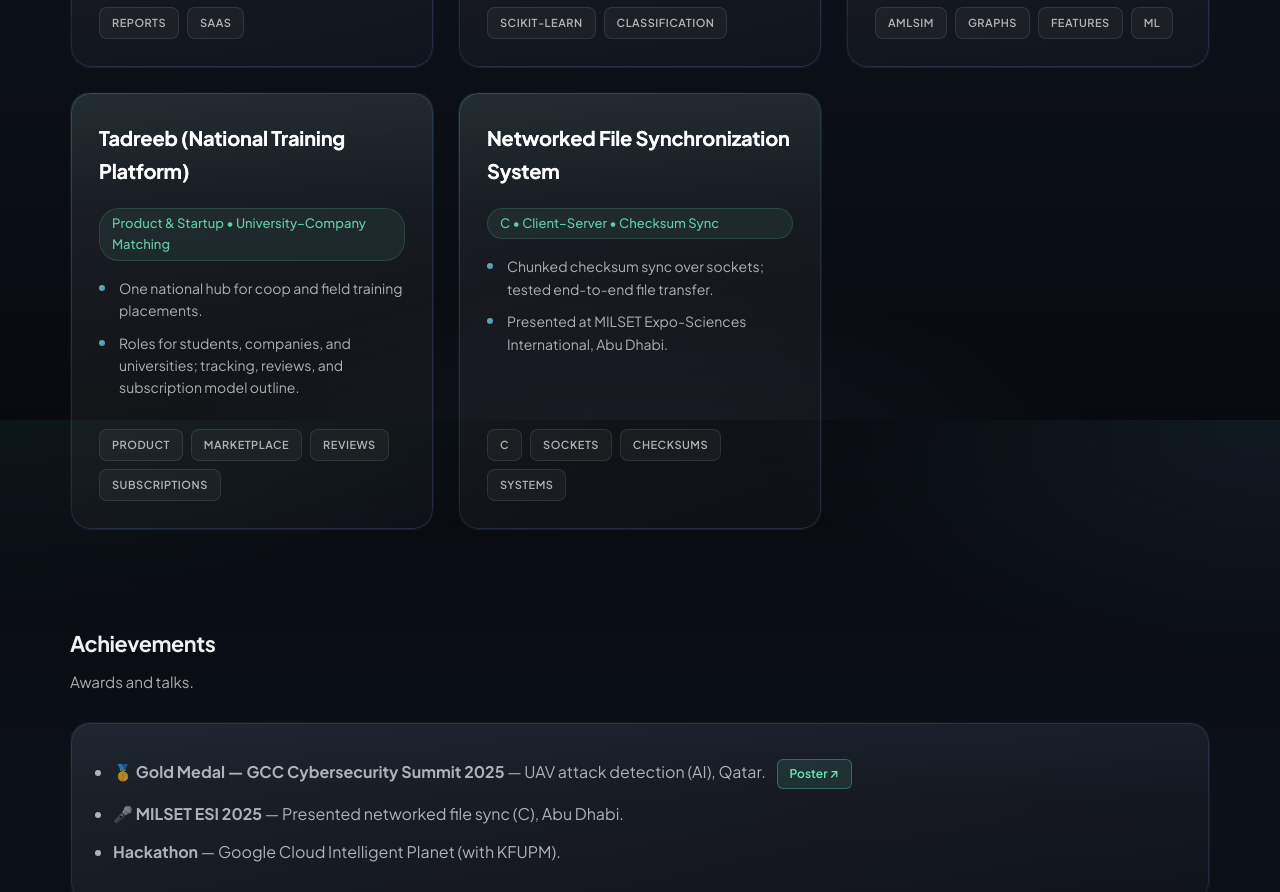
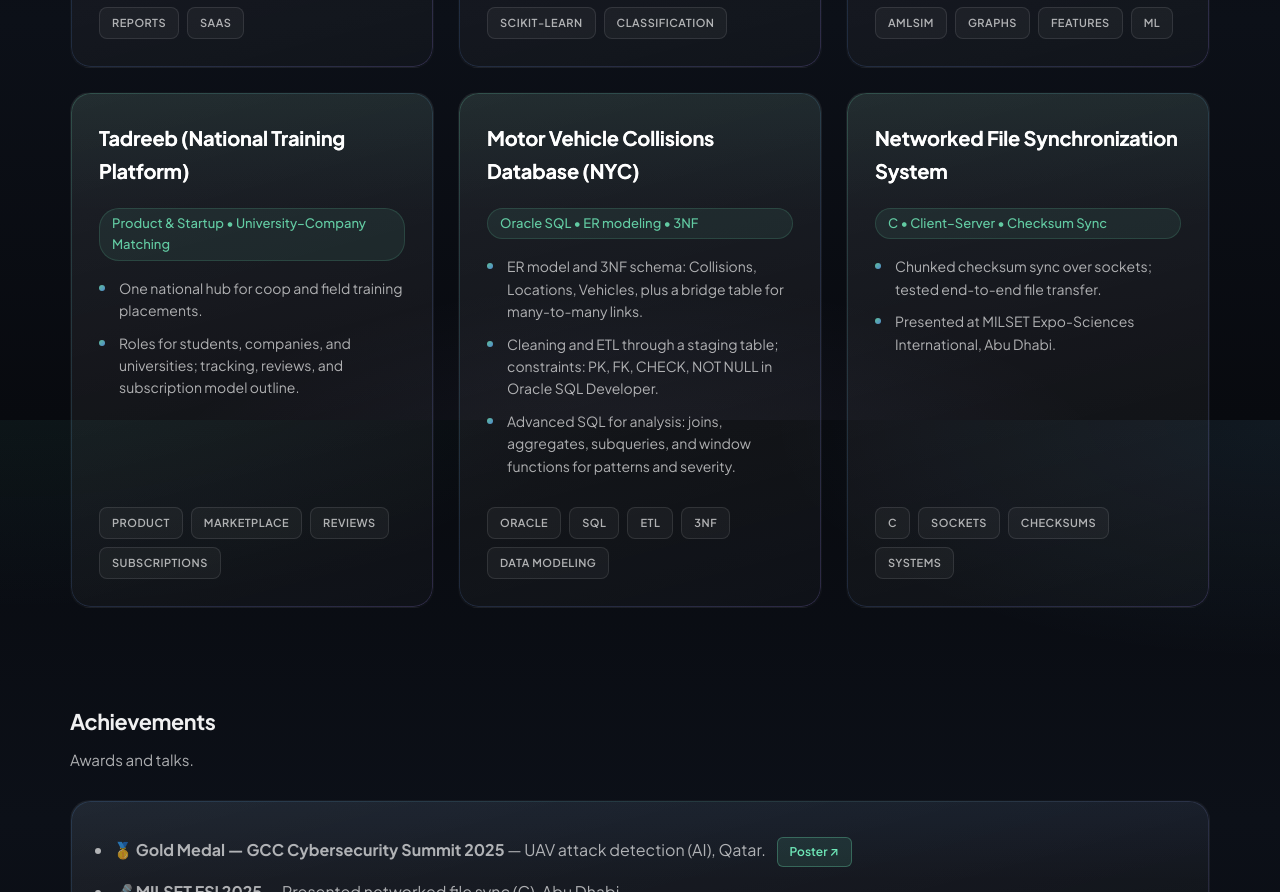
Before and after one commit to mekhyal/portfolio, a React (Create React App) app: page / in a window 1280 px wide. Shown: the part 2780-3672 px from the top of the page. Built offline with nearby package versions, Linux system fonts and the light colour scheme.

Commit message:
Add project

```diff
--- a/src/App.js
+++ b/src/App.js
@@ -85,15 +85,16 @@ const projects = [
     ],
     tags: ['Product', 'Marketplace', 'Reviews', 'Subscriptions'],
   },
-  // {
-  //   title: 'KU CS schedule assistant',
-  //   subtitle: 'Rules-based timetabling',
-  //   bullets: [
-  //     'Draft timetables from past terms plus department rules.',
-  //     'Policy checks (e.g. fair instructor load); chair, coordinator, and faculty roles.',
-  //   ],
-  //   tags: ['Rules', 'Workflows', 'Planning', 'Admin'],
-  // },
+  {
+    title: 'Motor Vehicle Collisions Database (NYC)',
+    subtitle: 'Oracle SQL • ER modeling • 3NF',
+    bullets: [
+      'ER model and 3NF schema: Collisions, Locations, Vehicles, plus a bridge table for many-to-many links.',
+      'Cleaning and ETL through a staging table; constraints: PK, FK, CHECK, NOT NULL in Oracle SQL Developer.',
+      'Advanced SQL for analysis: joins, aggregates, subqueries, and window functions for patterns and severity.',
+    ],
+    tags: ['Oracle', 'SQL', 'ETL', '3NF', 'Data modeling'],
+  },
   {
     title: 'Networked File Synchronization System',
     subtitle: 'C • Client–Server • Checksum Sync',
```
